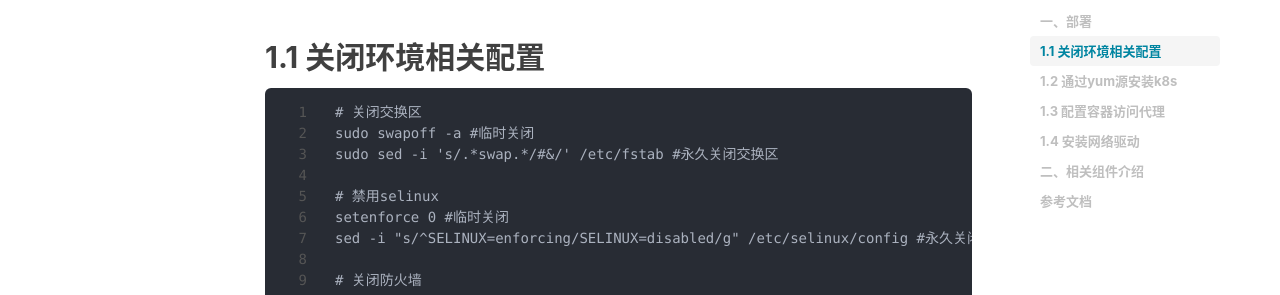
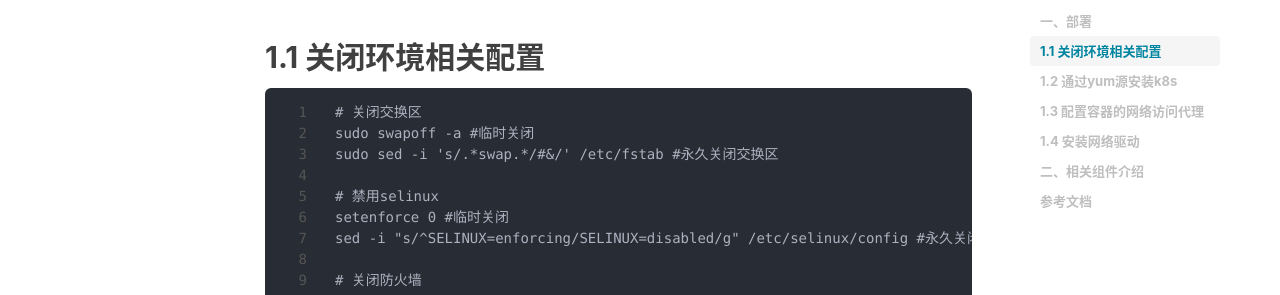
Before and after one commit to shihai1991/shihai1991.github.io, a Jekyll site: the page built from _posts/2022-09-14-K8S deployment.md, in a window 1280 px wide and 1400 px high, scrolled down 394 px. Shown: the part 157-452 px from the top of the window. Built offline with Jekyll 4.4.1, drawn with Linux system fonts in a browser that asks for light colours; nearby versions of some CDN libraries; comment, search, counter and statistics services are not loaded; some of the changed text lies outside the part shown.

Commit message:
Update 2022-09-14-K8S deployment.md

````diff
--- a/_posts/2022-09-14-K8S deployment.md
+++ b/_posts/2022-09-14-K8S deployment.md
@@ -64,7 +64,7 @@
 如果安装过程中提示`Peer's certificate issuer has been marked as not trusted by the user.`问题，请检查各个yum源中配置的baseurl是否是https协议，如果是https请修改为http协议即可。
 
 
-## 1.3 配置容器访问代理
+## 1.3 配置容器的网络访问代理
 由于访问过程中需要到各类镜像中心拉取k8s组件镜像，但是国内因为网络问题导致下载受限，需要配置网络代理进行访问，当然使用国内镜像源也是可以的。
 ```
 mkdir /etc/systemd/system/docker.service.d/https-proxy.conf
````
Also changed, not shown: other parts of _posts/2022-09-14-K8S deployment.md (+1 -1 lines).
